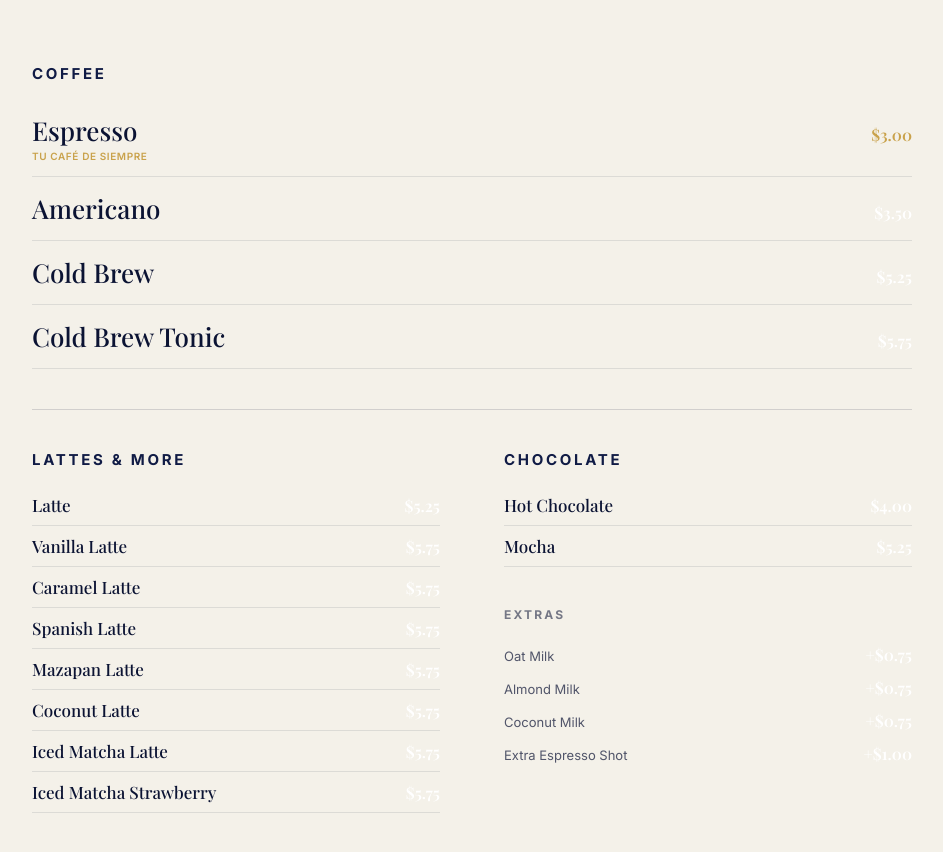
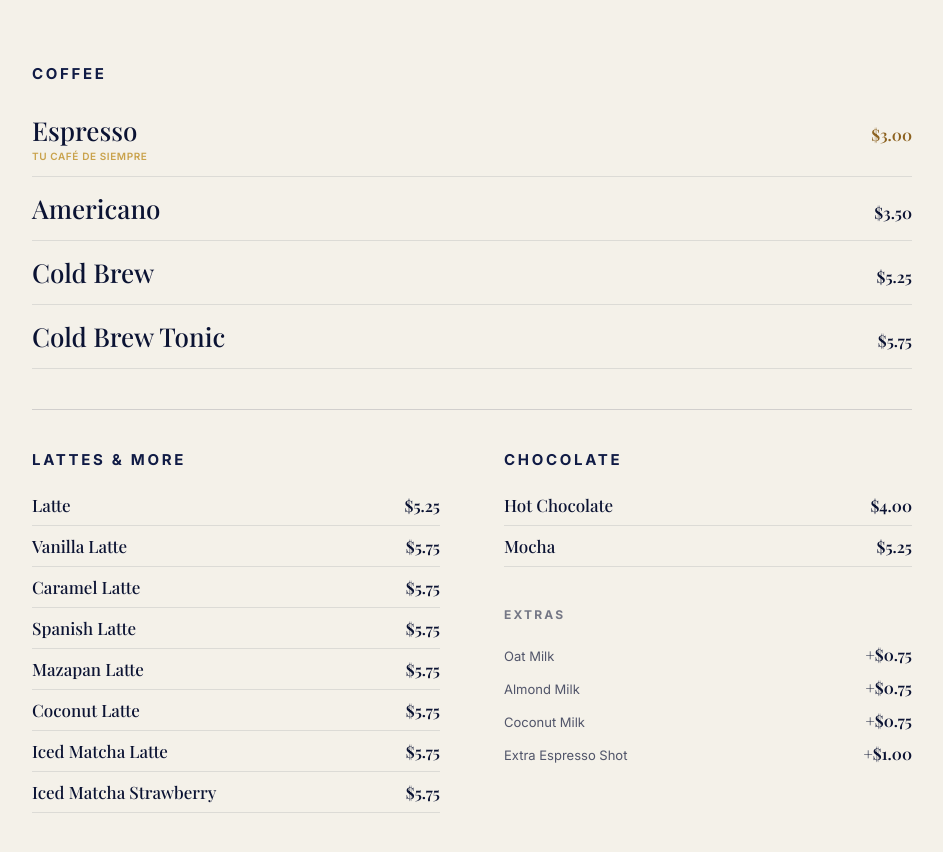
Before and after one commit to chrisbarrandey/barr-and-day-site, a Next.js app: page / in a window 1280 px wide. Shown: the part 800-1652 px from the top of the page, without its empty margins (168-1111 px from the left). Built offline with nearby package versions, Linux system fonts and the light colour scheme.

Commit message:
Fix: contraste de precios en MenuSection (fondo claro)

```diff
--- a/app/globals.css
+++ b/app/globals.css
@@ -243,3 +243,11 @@ button {
   font-size: 13px;
   color: rgba(11, 19, 51, 0.7);
 }
+
+/* Contraste de precios dentro del menú (fondo claro) */
+.menu .price {
+  color: var(--color-navy-deep);
+}
+.menu .price--anchor {
+  color: #8c6220; /* dorado oscurecido para buen contraste sobre --color-paper */
+}
```
